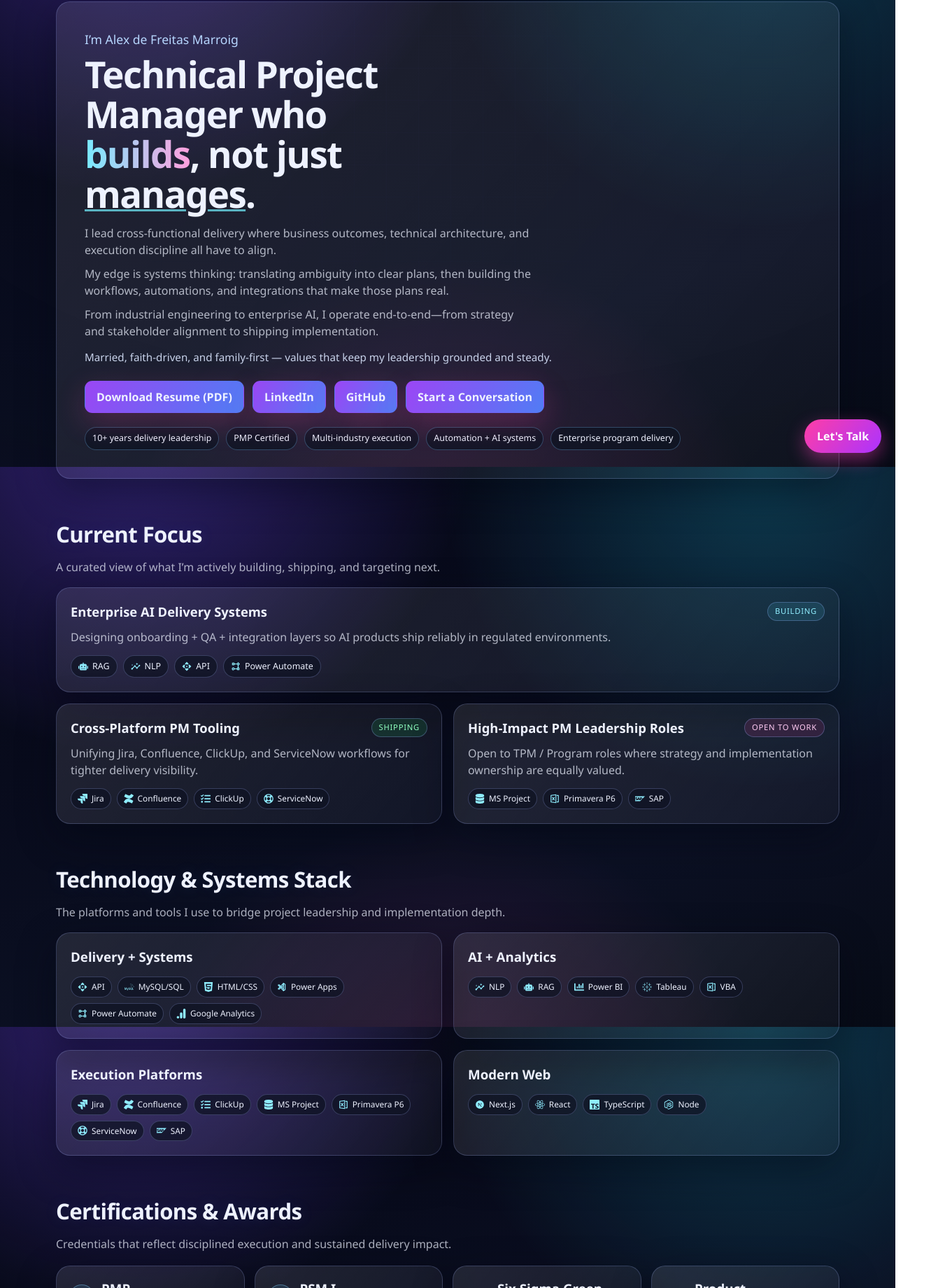
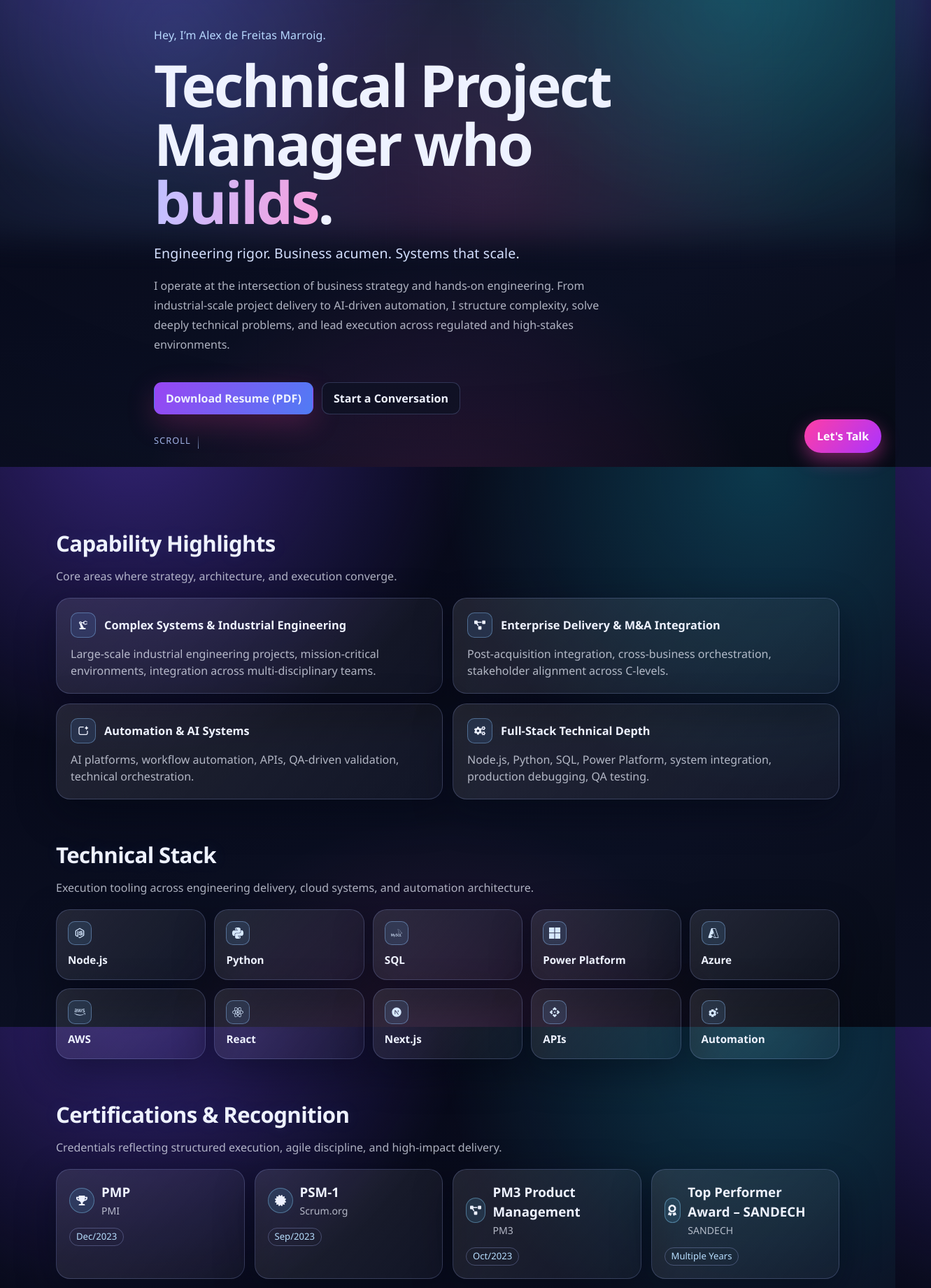
Before and after one commit to alexmarroig/alex-portfolio, a Next.js app: page / in a window 1280 px wide. Shown: the part 133-1973 px from the top of the page at 70% size, 1331 px wide, since content can reach past the window. Built offline with nearby package versions, Linux system fonts and the light colour scheme.

Commit message:
Refactor hero into open typography layout and upgrade capability sections

```diff
--- a/app/globals.css
+++ b/app/globals.css
@@ -1564,3 +1564,229 @@
   .projectCardRoot:hover .projectCardInner { transform: rotateY(180deg); }
 }
 .projectCardRoot.isFlipped .projectCardInner { transform: rotateY(180deg); }
+
+/* 2026 premium hero and capability refresh */
+.heroSection {
+  position: relative;
+  padding: clamp(12px, 4vw, 36px) 0 clamp(26px, 6vw, 58px);
+}
+
+.heroSection::before {
+  content: "";
+  position: absolute;
+  inset: -80px -10vw auto;
+  height: 420px;
+  z-index: -1;
+  background: radial-gradient(circle at 22% 30%, rgba(114, 162, 255, 0.24), transparent 52%),
+    radial-gradient(circle at 80% 20%, rgba(73, 241, 255, 0.18), transparent 48%),
+    radial-gradient(circle at 55% 80%, rgba(255, 62, 166, 0.14), transparent 55%);
+  filter: blur(22px);
+  animation: heroAmbientFlow 24s ease-in-out infinite alternate;
+}
+
+.heroOpenLayout {
+  max-width: 840px;
+  margin: 0 auto;
+  display: grid;
+  gap: 18px;
+  animation: heroEntrance 850ms ease-out both;
+}
+
+.heroIntroLine {
+  margin: 0;
+  color: #b8d9ff;
+  letter-spacing: 0.01em;
+}
+
+.heroOpenTitle {
+  margin: 0;
+  display: grid;
+  gap: 2px;
+  font-size: clamp(2.2rem, 7.5vw, 5.2rem);
+  line-height: 0.98;
+  letter-spacing: -0.035em;
+}
+
+.heroBuildsGradient {
+  background: linear-gradient(100deg, #81d7ff 0%, #c6beff 50%, #ff9ad8 100%);
+  background-size: 200% 200%;
+  -webkit-background-clip: text;
+  background-clip: text;
+  color: transparent;
+  animation: textGradientFlow 8s ease-in-out infinite;
+}
+
+.heroSubHeadline,
+.heroPositioning {
+  margin: 0;
+}
+
+.heroSubHeadline {
+  color: #d4e0ff;
+  font-size: clamp(1.02rem, 2vw, 1.22rem);
+  letter-spacing: 0.01em;
+}
+
+.heroPositioning {
+  max-width: 72ch;
+  color: var(--muted);
+  line-height: 1.75;
+}
+
+.heroScrollIndicator {
+  margin-top: 10px;
+  display: inline-flex;
+  align-items: center;
+  gap: 10px;
+  color: #9eb4e6;
+  font-size: 0.8rem;
+  letter-spacing: 0.08em;
+  text-transform: uppercase;
+}
+
+.heroScrollIndicator i {
+  width: 1px;
+  height: 18px;
+  background: linear-gradient(to bottom, rgba(158, 180, 230, 0.1), rgba(158, 180, 230, 0.8));
+  animation: scrollPulse 1.8s ease-in-out infinite;
+}
+
+.featureGrid {
+  margin-top: 18px;
+  display: grid;
+  gap: 14px;
+  grid-template-columns: repeat(1, minmax(0, 1fr));
+}
+
+.featureCard {
+  padding: 20px;
+  transition: transform 200ms ease, border-color 200ms ease, box-shadow 200ms ease;
+}
+
+.featureHead {
+  display: flex;
+  gap: 12px;
+  align-items: center;
+}
+
+.featureHead h3 {
+  margin: 0;
+  font-size: 1.02rem;
+}
+
+.featureCard p {
+  margin: 11px 0 0;
+  color: var(--muted);
+}
+
+.featureIcon {
+  width: 34px;
+  height: 34px;
+  border-radius: 10px;
+  display: grid;
+  place-items: center;
+  border: 1px solid rgba(144, 201, 255, 0.4);
+  background: rgba(89, 166, 255, 0.12);
+}
+
+.featureCard:hover {
+  transform: translateY(-4px);
+  border-color: rgba(122, 222, 255, 0.55);
+  box-shadow: 0 16px 34px rgba(6, 11, 28, 0.46), 0 0 26px rgba(117, 218, 255, 0.16);
+}
+
+.stackIconGrid {
+  margin-top: 18px;
+  display: grid;
+  gap: 12px;
+  grid-template-columns: repeat(2, minmax(0, 1fr));
+}
+
+.stackIconCard {
+  padding: 16px;
+  display: flex;
+  flex-direction: column;
+  gap: 10px;
+}
+
+.stackIconCard h3 {
+  margin: 0;
+  font-size: 0.95rem;
+}
+
+.stackIconWrap {
+  width: 32px;
+  height: 32px;
+  display: grid;
+  place-items: center;
+  border-radius: 10px;
+  border: 1px solid rgba(147, 198, 255, 0.42);
+  background: rgba(104, 190, 255, 0.12);
+  color: #d6e8ff;
+}
+
+.credentialShine {
+  position: relative;
+  overflow: hidden;
+}
+
+.credentialShine::after {
+  content: "";
+  position: absolute;
+  inset: -160% -40%;
+  background: linear-gradient(110deg, transparent 45%, rgba(176, 228, 255, 0.35) 50%, transparent 55%);
+  transform: translateX(-35%);
+  opacity: 0;
+  transition: opacity 220ms ease;
+}
+
+.credentialShine:hover::after {
+  opacity: 1;
+  animation: shineSweep 1.05s ease;
+}
+
+@media (min-width: 880px) {
+  .featureGrid {
+    grid-template-columns: repeat(2, minmax(0, 1fr));
+  }
+
+  .stackIconGrid {
+    grid-template-columns: repeat(5, minmax(0, 1fr));
+  }
+}
+
+@keyframes heroEntrance {
+  from {
+    opacity: 0;
+    transform: translateY(18px);
+  }
+  to {
+    opacity: 1;
+    transform: translateY(0);
+  }
+}
+
+@keyframes heroAmbientFlow {
+  0% {
+    transform: translate3d(0, 0, 0) scale(1);
+  }
+  100% {
+    transform: translate3d(0, -14px, 0) scale(1.03);
+  }
+}
+
+@keyframes textGradientFlow {
+  0% { background-position: 0% 50%; }
+  100% { background-position: 100% 50%; }
+}
+
+@keyframes scrollPulse {
+  0%,
+  100% { opacity: 0.5; transform: translateY(0); }
+  50% { opacity: 1; transform: translateY(3px); }
+}
+
+@keyframes shineSweep {
+  from { transform: translateX(-35%) rotate(0.001deg); }
+  to { transform: translateX(42%) rotate(0.001deg); }
+}
--- a/components/CoreStack.tsx
+++ b/components/CoreStack.tsx
@@ -1,20 +1,37 @@
-import TechBadge from "@/components/ui/TechBadge";
-import { siteContent } from "@/src/data/content";
-import { techCatalog } from "@/src/data/techCatalog";
+import { FaAws, FaReact } from "react-icons/fa";
+import { RiNodejsLine, RiNextjsFill } from "react-icons/ri";
+import { SiMysql, SiPython } from "react-icons/si";
+import { VscAzure } from "react-icons/vsc";
+import { MdApi, MdSettingsSuggest } from "react-icons/md";
+import { BsMicrosoft } from "react-icons/bs";
+
+const stackItems = [
+  { label: "Node.js", icon: RiNodejsLine },
+  { label: "Python", icon: SiPython },
+  { label: "SQL", icon: SiMysql },
+  { label: "Power Platform", icon: BsMicrosoft },
+  { label: "Azure", icon: VscAzure },
+  { label: "AWS", icon: FaAws },
+  { label: "React", icon: FaReact },
+  { label: "Next.js", icon: RiNextjsFill },
+  { label: "APIs", icon: MdApi },
+  { label: "Automation", icon: MdSettingsSuggest }
+];
 
 export default function CoreStack() {
   return (
-    <div className="stackGrid" role="list" aria-label="Core stack categories">
-      {siteContent.stackCategories.map((group) => (
-        <article className="glassPanel stackCard" key={group.category} role="listitem">
-          <h3 className="stackTitle">{group.category}</h3>
-          <div className="badgeRow">
-            {group.items.map((item) => (
-              <TechBadge key={item} {...techCatalog[item]} compact />
-            ))}
-          </div>
-        </article>
-      ))}
+    <div className="stackIconGrid" role="list" aria-label="Technology stack">
+      {stackItems.map((item) => {
+        const Icon = item.icon;
+        return (
+          <article className="glassPanel stackIconCard" key={item.label} role="listitem">
+            <span className="stackIconWrap">
+              <Icon aria-hidden="true" />
+            </span>
+            <h3>{item.label}</h3>
+          </article>
+        );
+      })}
     </div>
   );
 }
--- a/components/HeroCard.tsx
+++ b/components/HeroCard.tsx
@@ -1,34 +1,36 @@
-import { siteContent } from "@/src/data/content";
-
 export default function HeroCard() {
   return (
-    <article className="glassPanel heroMasterCard">
-      <p className="heroName">{siteContent.hero.name}</p>
-      <h1 className="heroRole">
-        Technical Project Manager who <span className="heroHighlight">builds</span>, not just <span className="heroUnderline">manages</span>.
+    <article className="heroOpenLayout" aria-label="Intro hero section">
+      <p className="heroIntroLine">Hey, I’m Alex de Freitas Marroig.</p>
+
+      <h1 className="heroOpenTitle">
+        <span>Technical Project</span>
+        <span>Manager who</span>
+        <span>
+          <span className="heroBuildsGradient">builds</span>.
+        </span>
       </h1>
 
-      <div className="heroNarrative">
-        {siteContent.hero.narrative.map((line) => (
-          <p key={line}>{line}</p>
-        ))}
-      </div>
-      <p className="heroHuman">{siteContent.hero.humanLayer}</p>
+      <p className="heroSubHeadline">Engineering rigor. Business acumen. Systems that scale.</p>
+
+      <p className="heroPositioning">
+        I operate at the intersection of business strategy and hands-on engineering. From industrial-scale project delivery to
+        AI-driven automation, I structure complexity, solve deeply technical problems, and lead execution across regulated and
+        high-stakes environments.
+      </p>
 
       <div className="heroActions" aria-label="Primary calls to action">
-        {siteContent.hero.ctas.map((cta) => (
-          <a key={cta.label} href={cta.href} className="btn btnPrimary" target={cta.external ? "_blank" : undefined} rel={cta.external ? "noreferrer" : undefined}>
-            {cta.label}
-          </a>
-        ))}
+        <a href="/alex-de-freitas-marroig-resume.pdf" className="btn btnPrimary">
+          Download Resume (PDF)
+        </a>
+        <a href="mailto:alex.c.marroig@gmail.com" className="btn btnGhost">
+          Start a Conversation
+        </a>
       </div>
 
-      <div className="credibilityBar" aria-label="Credibility highlights">
-        {siteContent.hero.proofPoints.map((item) => (
-          <span key={item} className="credibilityItem">
-            {item}
-          </span>
-        ))}
+      <div className="heroScrollIndicator" aria-hidden="true">
+        <span>Scroll</span>
+        <i />
       </div>
     </article>
   );
--- a/components/sections/CoreStackSection.tsx
+++ b/components/sections/CoreStackSection.tsx
@@ -5,7 +5,7 @@
 export default function CoreStackSection() {
   return (
     <RevealSection className="section" id="core-stack">
-      <SectionHeader title="Technology & Systems Stack" lead="The platforms and tools I use to bridge project leadership and implementation depth." />
+      <SectionHeader title="Technical Stack" lead="Execution tooling across engineering delivery, cloud systems, and automation architecture." />
       <CoreStack />
     </RevealSection>
   );
--- a/components/sections/CredentialsSection.tsx
+++ b/components/sections/CredentialsSection.tsx
@@ -5,15 +5,17 @@
 export default function CredentialsSection() {
   return (
     <RevealSection className="section" id="credentials" staggerChildren>
-      <SectionHeader title="Certifications & Awards" lead="Credentials that reflect disciplined execution and sustained delivery impact." />
+      <SectionHeader title="Certifications & Recognition" lead="Credentials reflecting structured execution, agile discipline, and high-impact delivery." />
 
       <div className="credentialsGrid">
         {siteContent.certifications.map((item) => {
           const Icon = item.icon;
           return (
-            <article key={item.title} className="glassPanel credentialCard">
+            <article key={item.title} className="glassPanel credentialCard credentialShine">
               <div className="credentialTop">
-                <span className="credentialIcon"><Icon aria-hidden="true" /></span>
+                <span className="credentialIcon">
+                  <Icon aria-hidden="true" />
+                </span>
                 <div>
                   <h3>{item.title}</h3>
                   <p className="credentialIssuer">{item.issuer}</p>
@@ -24,16 +26,6 @@
           );
         })}
       </div>
-
-      <div className="awardsPanel glassPanel">
-        <h3>Awards</h3>
-        {siteContent.awards.map((award) => {
-          const Icon = award.icon;
-          return (
-            <p key={award.title} className="awardLine"><Icon aria-hidden="true" /> <strong>{award.title}</strong> — {award.detail}</p>
-          );
-        })}
-      </div>
     </RevealSection>
   );
 }
--- a/components/sections/CurrentFocusSection.tsx
+++ b/components/sections/CurrentFocusSection.tsx
@@ -1,45 +1,54 @@
+import RevealSection from "@/components/RevealSection";
 import SectionHeader from "@/components/ui/SectionHeader";
-import StatusPill from "@/components/ui/StatusPill";
-import TechBadge from "@/components/ui/TechBadge";
-import RevealSection from "@/components/RevealSection";
-import { siteContent } from "@/src/data/content";
-import { techCatalog } from "@/src/data/techCatalog";
+import { FaCogs, FaProjectDiagram } from "react-icons/fa";
+import { MdPrecisionManufacturing } from "react-icons/md";
+import { RiAiGenerate } from "react-icons/ri";
+
+const featureBlocks = [
+  {
+    title: "Complex Systems & Industrial Engineering",
+    description:
+      "Large-scale industrial engineering projects, mission-critical environments, integration across multi-disciplinary teams.",
+    icon: MdPrecisionManufacturing
+  },
+  {
+    title: "Enterprise Delivery & M&A Integration",
+    description:
+      "Post-acquisition integration, cross-business orchestration, stakeholder alignment across C-levels.",
+    icon: FaProjectDiagram
+  },
+  {
+    title: "Automation & AI Systems",
+    description: "AI platforms, workflow automation, APIs, QA-driven validation, technical orchestration.",
+    icon: RiAiGenerate
+  },
+  {
+    title: "Full-Stack Technical Depth",
+    description: "Node.js, Python, SQL, Power Platform, system integration, production debugging, QA testing.",
+    icon: FaCogs
+  }
+];
 
 export default function CurrentFocusSection() {
-  const main = siteContent.currentFocus.main;
-
   return (
     <RevealSection className="section" id="current-focus">
-      <SectionHeader title="Current Focus" lead="A curated view of what I’m actively building, shipping, and targeting next." />
+      <SectionHeader title="Capability Highlights" lead="Core areas where strategy, architecture, and execution converge." />
 
-      <div className="focusCuratedGrid">
-        <article className="glassPanel focusCuratedCard mainCard">
-          <div className="focusHead">
-            <h3>{main.title}</h3>
-            <StatusPill status={main.status} />
-          </div>
-          <p>{main.summary}</p>
-          <div className="badgeRow">
-            {main.tags.map((tag) => (
-              <TechBadge key={tag} {...techCatalog[tag]} />
-            ))}
-          </div>
-        </article>
-
-        {siteContent.currentFocus.supporting.map((item) => (
-          <article key={item.title} className="glassPanel focusCuratedCard">
-            <div className="focusHead">
-              <h3>{item.title}</h3>
-              <StatusPill status={item.status} />
-            </div>
-            <p>{item.summary}</p>
-            <div className="badgeRow">
-              {item.tags.map((tag) => (
-                <TechBadge key={tag} {...techCatalog[tag]} compact />
-              ))}
-            </div>
-          </article>
-        ))}
+      <div className="featureGrid" role="list" aria-label="Capability feature blocks">
+        {featureBlocks.map((block) => {
+          const Icon = block.icon;
+          return (
+            <article key={block.title} className="glassPanel featureCard" role="listitem">
+              <div className="featureHead">
+                <span className="featureIcon">
+                  <Icon aria-hidden="true" />
+                </span>
+                <h3>{block.title}</h3>
+              </div>
+              <p>{block.description}</p>
+            </article>
+          );
+        })}
       </div>
     </RevealSection>
   );
--- a/src/data/content.tsx
+++ b/src/data/content.tsx
@@ -93,9 +93,9 @@
   ],
   certifications: [
     { title: "PMP", issuer: "PMI", date: "Dec/2023", icon: FaTrophy },
-    { title: "PSM I", issuer: "Scrum.org", date: "Sep/2023", icon: FaCertificate },
-    { title: "Six Sigma Green Belt", issuer: "Master Método", date: "Oct/2023", icon: FaShieldAlt },
-    { title: "Product Management", issuer: "PM3", date: "Oct/2023", icon: FaProjectDiagram }
+    { title: "PSM-1", issuer: "Scrum.org", date: "Sep/2023", icon: FaCertificate },
+    { title: "PM3 Product Management", issuer: "PM3", date: "Oct/2023", icon: FaProjectDiagram },
+    { title: "Top Performer Award – SANDECH", issuer: "SANDECH", date: "Multiple Years", icon: FaAward }
   ],
   awards: [
     {
```
